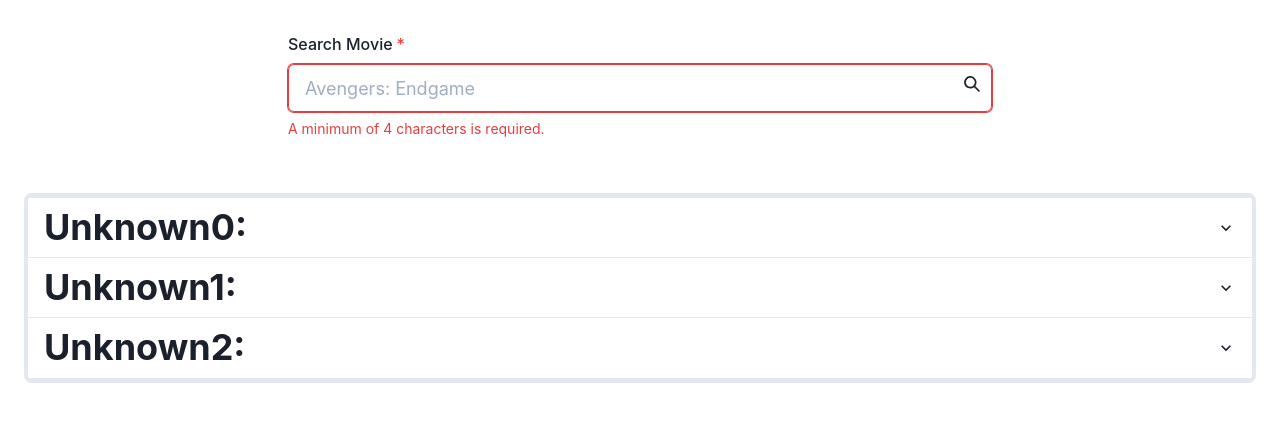
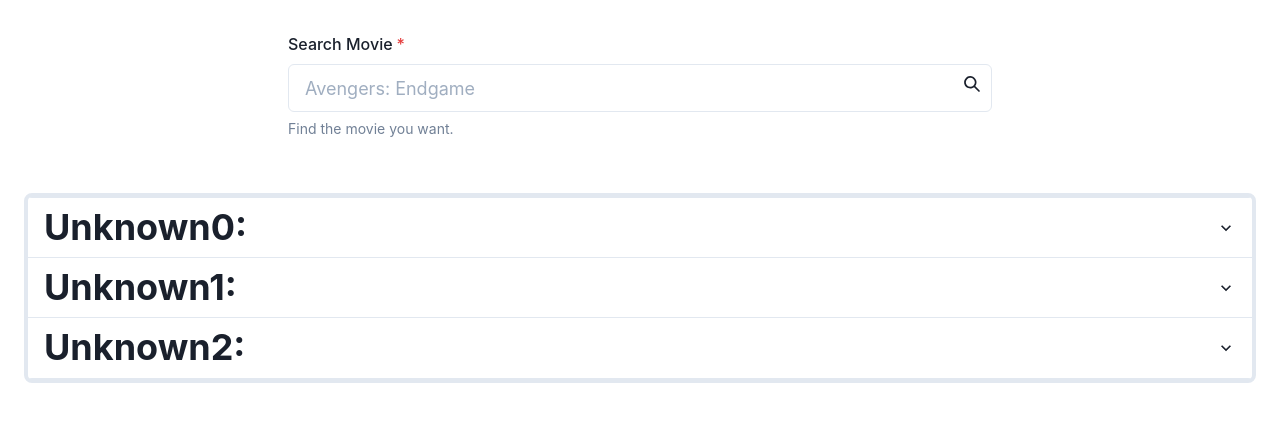
Before and after one commit to PeterDamianG/ChallengeTicmas, a React (Create React App) app: page / in a window 1280 px wide. Shown: the top 422 px of the page. Built offline with nearby package versions, Linux system fonts and the light colour scheme.

Commit message:
refact: remove logic and add docs.

```diff
--- a/src/components/inputsearch/InputSearch.tsx
+++ b/src/components/inputsearch/InputSearch.tsx
@@ -1,4 +1,3 @@
-import { useState } from 'react';
 import {
   FormControl,
   FormLabel,
@@ -10,14 +9,36 @@ import {
 } from '@chakra-ui/react';
 import { SearchIcon } from '@chakra-ui/icons';
 /**
- *
- * @returns
+ * Declare type/interface for this component.
  */
-export default function InputSearch() {
-  const [input, setInput] = useState('');
-  const handleInputChange = (e: any) => setInput(e.target.value);
-  const isError = input.length < 4;
-
+type InputSearchProps = {
+  valueSearch: string;
+  isError: boolean;
+  // eslint-disable-next-line no-unused-vars
+  fnSearch: (e: any) => void;
+};
+/**
+ * Component to make an input type search for movies.
+ * @param {string} props.valueSearch - Set a string pass to component. Use for search.
+ * @param {boolean} props.isError - Boolean to check field input.
+ * @param {Function} props.fnSearch - Callback to set value field in you want.
+ * @example
+ * import InputSearch from 'components/inputsearch/InputSearch';
+ * export default function App() {
+ *  ...
+ *    <InputSearch
+ *      valueSearch={search}
+ *      isError={search.length < 4}
+ *      fnSearch={handleInputChange}
+ *    />
+ *  ...
+ * }
+ */
+export default function InputSearch({
+  valueSearch = '',
+  isError,
+  fnSearch,
+}: InputSearchProps) {
   return (
     <FormControl isRequired isInvalid={isError}>
       <FormLabel htmlFor='search'>Search Movie</FormLabel>
@@ -26,8 +47,8 @@ export default function InputSearch() {
           size='lg'
           placeholder='Avengers: Endgame'
           id='search'
-          value={input}
-          onChange={handleInputChange}
+          value={valueSearch}
+          onChange={fnSearch}
         />
         {/* eslint-disable-next-line react/no-children-prop */}
         <InputRightElement children={<SearchIcon />} />
```
